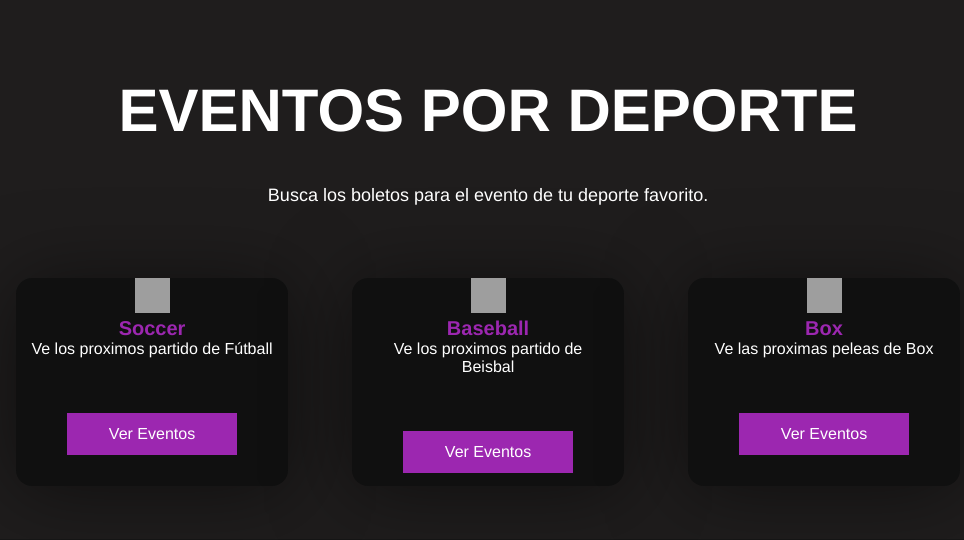
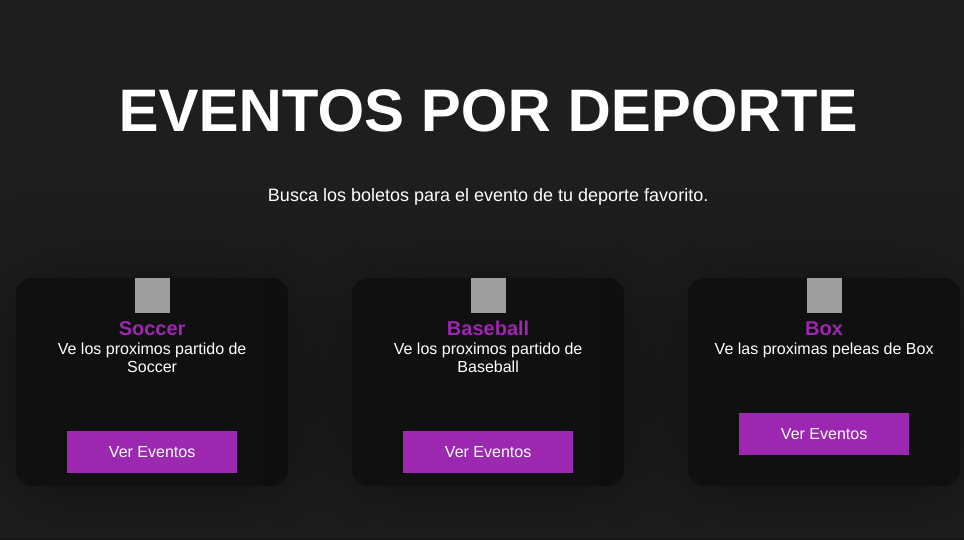
Before and after one commit to Gabrielsalom08/Rea_Tec, a Flask app: page / in a window 1280 px wide. Shown: the part 481-1021 px from the top of the page, without its empty margins (152-1116 px from the left). Run offline with Flask 2, Linux system fonts and the light colour scheme; grey boxes are pictures that could not be loaded.

Commit message:
Update index.html

```diff
--- a/templates/index.html
+++ b/templates/index.html
@@ -37,14 +37,14 @@
             <div class="box">
                 <img src="https://images.vexels.com/media/users/3/146850/isolated/preview/b314541f49ce483dd4c47d0142a47f77-icono-de-la-pelota-de-f-tbol-cl--sico-by-vexels.png" alt="Box_icono" style="float:center;width:35px;height:35px;">
                 <h3>Soccer </h3>
-                <p>Ve los proximos partido de Fútball</p>
+                <p>Ve los proximos partido de Soccer</p>
                 <a href="#" class="btn">Ver Eventos</a>
 
             </div>
             <div class="box">
                 <img src="https://thumbs.dreamstime.com/b/pelota-de-b%C3%A9isbol-cruzado-peros-y-icono-contorno-grueso-editable-con-dise%C3%B1o-relleno-color-ilustraci%C3%B3n-vectorial-213730064.jpg" alt="beisbal_icono" style="float:center;width:35px;height:35px;">
                 <h3>Baseball </h3>
-                <p>Ve los proximos partido de Beisbal</p>
+                <p>Ve los proximos partido de Baseball</p>
                 <a href="#" class="btn">Ver Eventos</a>
 
             </div>
```
